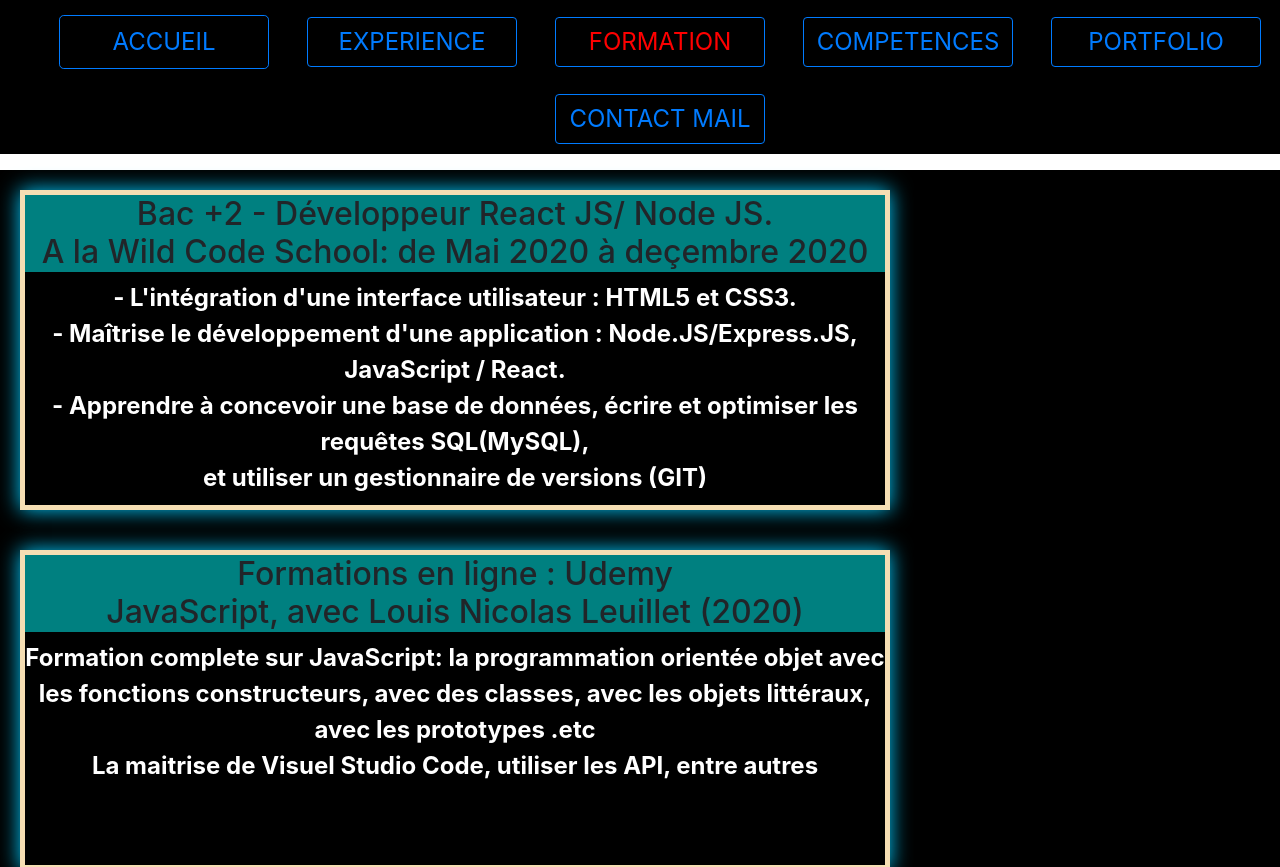
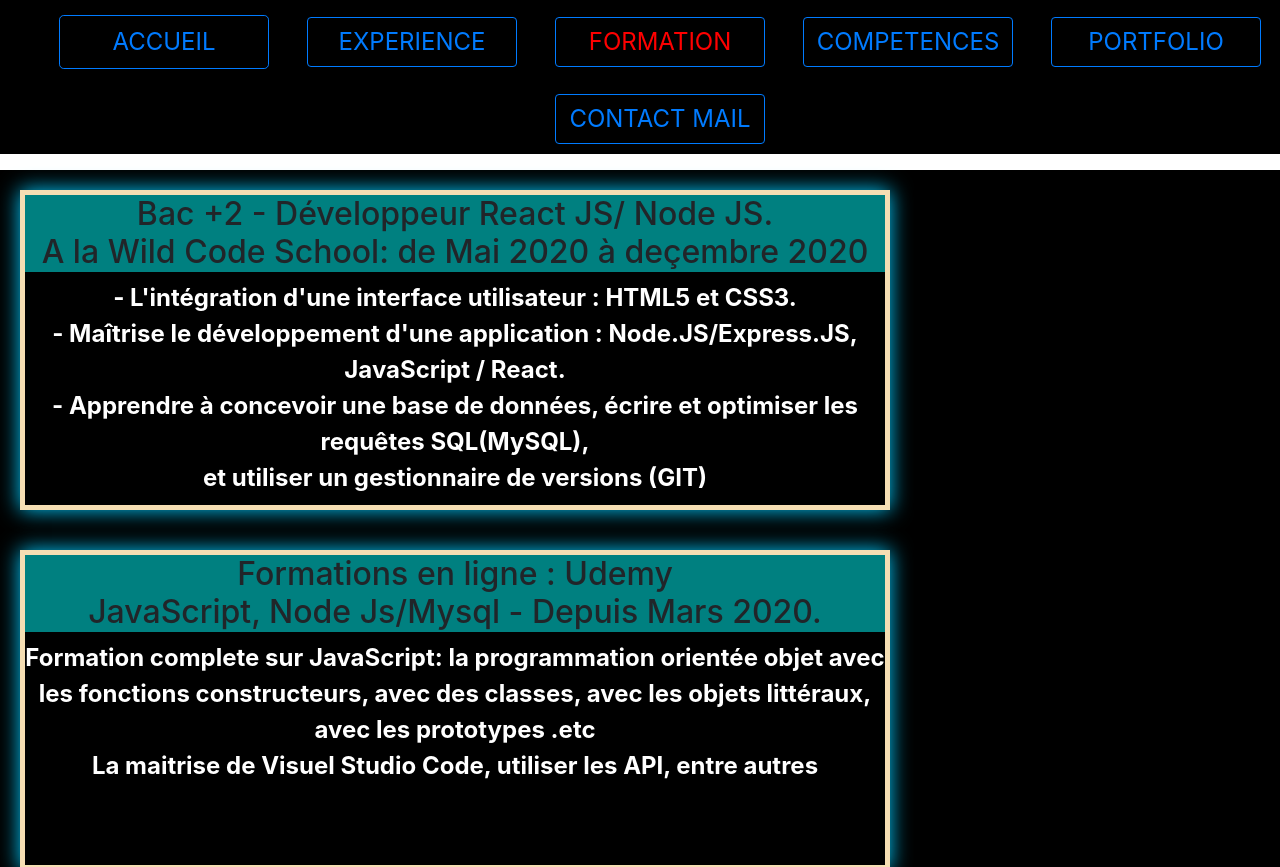
Before and after one commit to STAM0283/portfolio-, a React (Create React App) app: page /formation in a window 1280 px wide. Shown: the top 867 px of the page. Built offline with nearby package versions, Linux system fonts and the light colour scheme.

Commit message:
Change Formation.jsx component

```diff
--- a/src/components/Formation.jsx
+++ b/src/components/Formation.jsx
@@ -14,7 +14,7 @@ const Formation = () => {
                     </p>
             </div>
             <div>
-                <h2>Formations en ligne : Udemy<br />JavaScript, avec Louis Nicolas Leuillet (2020)</h2>
+                <h2>Formations en ligne : Udemy<br />JavaScript, Node Js/Mysql - Depuis Mars 2020.</h2>
                 <p>Formation complete sur JavaScript: la programmation orientée objet avec les fonctions
                     constructeurs, avec des classes, avec les objets littéraux, avec les prototypes .etc<br/>
                     La maitrise de Visuel Studio Code, utiliser les API, entre autres </p>
```
